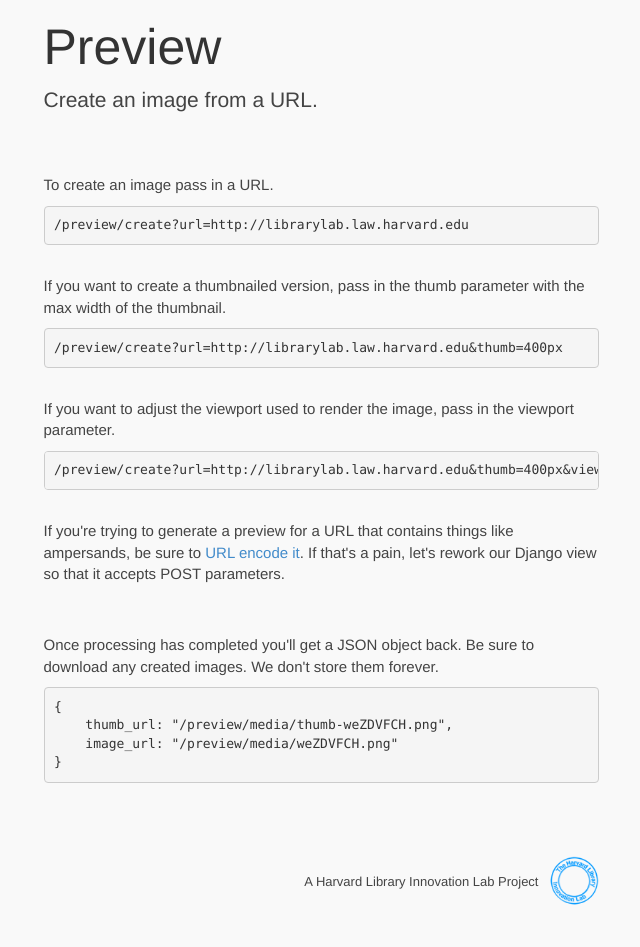
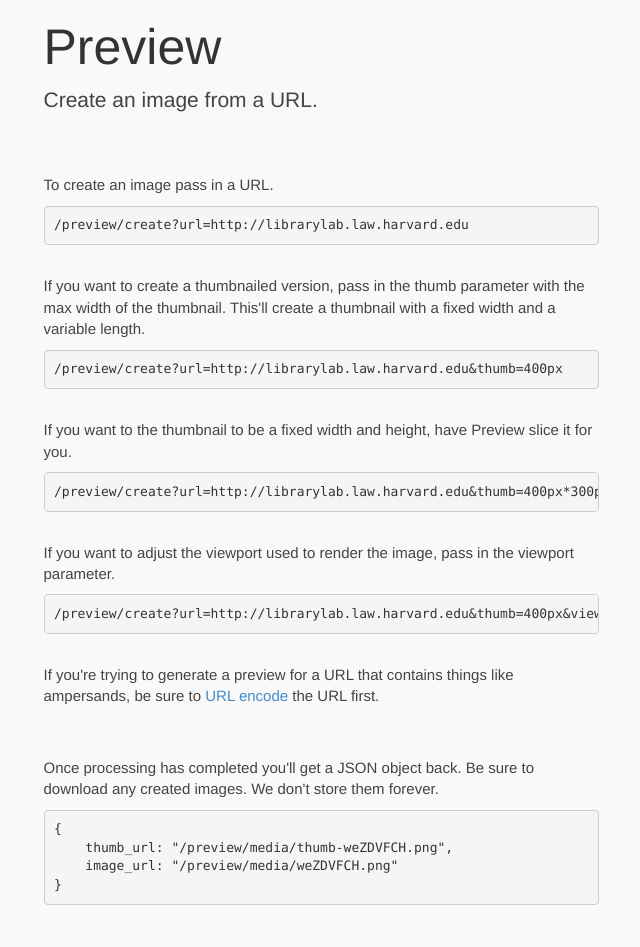
Before and after one commit to harvard-lil/preview, a Django app: template preview_web/preview/templates/landing.html in a window 1280 px wide. Shown: the top 947 px of the page, without its empty margins (319-959 px from the left). Before the commit the page ends 905 px from the top, so only its background shows below. Run offline with Django 3.2, Linux system fonts and the light colour scheme; the template is opened without the code that fills it, so the values that code supplies are empty; some libraries are stand-ins or nearby versions.

Commit message:
Added option to crop thumbnail. Added URL decoding to incoming url value.

```diff
--- a/preview_web/preview/templates/landing.html
+++ b/preview_web/preview/templates/landing.html
@@ -37,13 +37,16 @@
                 <p>To create an image pass in a URL.</p>
                 <pre>/preview/create?url=http://librarylab.law.harvard.edu</pre>
                 <br>
-                <p>If you want to create a thumbnailed version, pass in the thumb parameter with the max width of the thumbnail.</p>
+                <p>If you want to create a thumbnailed version, pass in the thumb parameter with the max width of the thumbnail. This'll create a thumbnail with a fixed width and a variable length.</p>
                 <pre>/preview/create?url=http://librarylab.law.harvard.edu&thumb=400px</pre>
+                <br>
+                <p>If you want to the thumbnail to be a fixed width and height, have Preview slice it for you.</p>
+                <pre>/preview/create?url=http://librarylab.law.harvard.edu&thumb=400px*300px</pre>
                 <br>
                 <p>If you want to adjust the viewport used to render the image, pass in the viewport parameter.</p>
                 <pre>/preview/create?url=http://librarylab.law.harvard.edu&thumb=400px&viewport=800px*2000px</pre>
                 <br>
-                <p>If you're trying to generate a preview for a URL that contains things like ampersands, be sure to <a href="http://en.wikipedia.org/wiki/Percent-encoding">URL encode it</a>. If that's a pain, let's rework our Django view so that it accepts POST parameters.</a></p>
+                <p>If you're trying to generate a preview for a URL that contains things like ampersands, be sure to <a href="http://en.wikipedia.org/wiki/Percent-encoding">URL encode</a> the URL first.</p>
                 <br>
                 <br>
                 <p>Once processing has completed you'll get a JSON object back. Be sure to download any created images. We don't store them forever.</p>
```
Also changed, not shown: preview_web/preview/views/common.py (+15 -12 lines).
